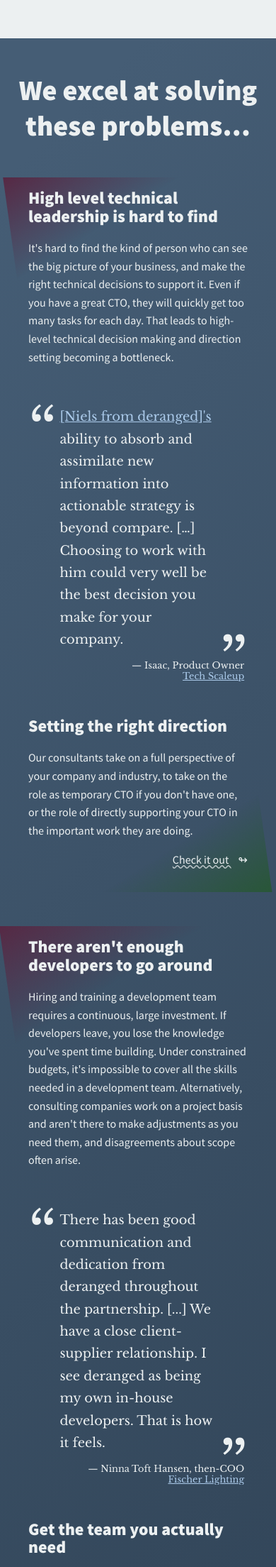
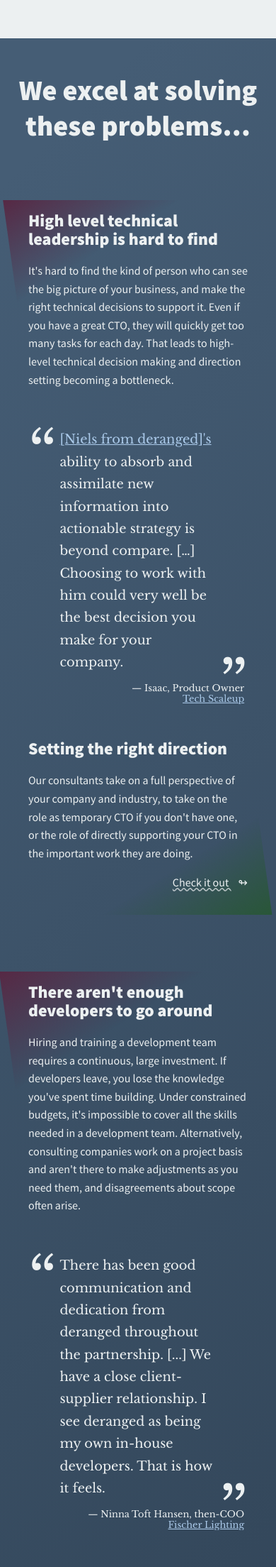
Before and after one commit to derangeddk/deranged.dk, a Jekyll site: the page built from index.html, in a window 390 px wide. Shown: the part 3359-5567 px from the top of the page at 71% size. Built offline with Jekyll 4.4.1, drawn with Linux system fonts in a browser that asks for light colours.

Commit message:
Increase spacing between segments on mobile devices

```diff
--- a/css/home.scss
+++ b/css/home.scss
@@ -617,6 +617,10 @@
   width: 100%;
   text-align: start;
   margin: 3em 0em;
+
+  @media (max-width: 767px) {
+    margin: 5em 0em;
+  }
 }
 
 .segment__item {
```
